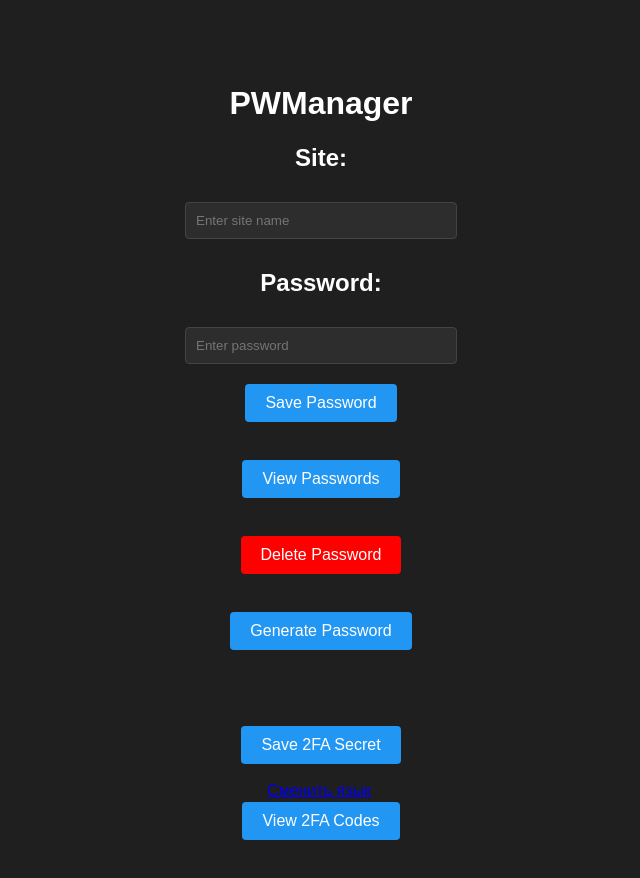
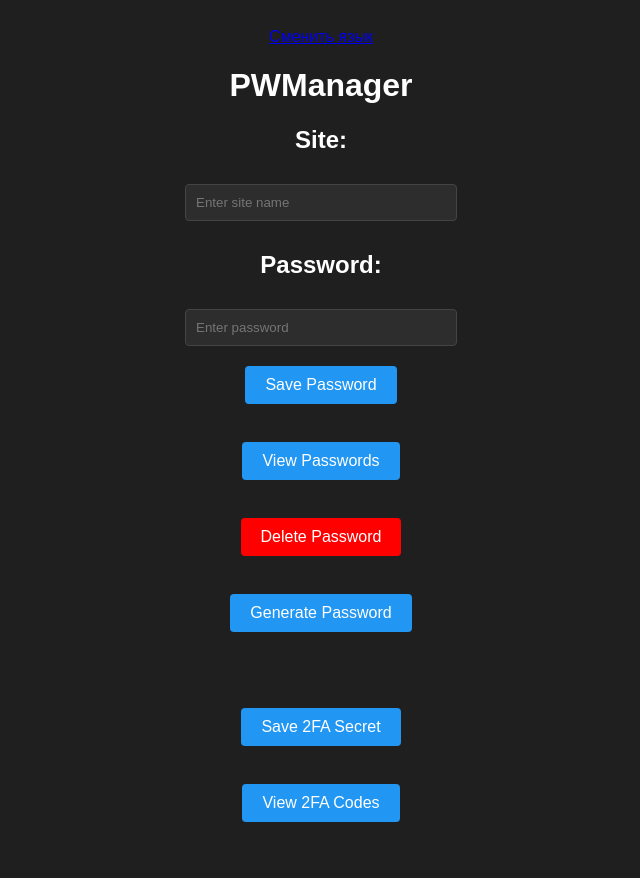
Before and after one commit to PWManager/web, a plain HTML site: page index.html in a window 1280 px wide. Shown: the whole page, without its empty margins (319-959 px from the left). Drawn offline with Linux system fonts and the light colour scheme.

Commit message:
FIX: Fixed bug with translator

```diff
--- a/index.html
+++ b/index.html
@@ -83,7 +83,8 @@
     </style>
 </head>
 <body>
-<br><br>
+<a href="ru.html">Сменить язык</a>
+<br>
 
 <h1 data-i18n="pwmanager">PWManager</h1>
 
@@ -122,10 +123,6 @@
     <div id="twoFADialogContent"></div>
     <button onclick="twoFADialog.close()">Close</button>
 </dialog>
-
-<footer>
-    <a href="ru.html">Сменить язык</a>
-</footer>
 
 <script>
     // ========== Встроенная TOTP библиотека (начало) ==========
```
Also changed, not shown: ru.html (+3 -5 lines).
